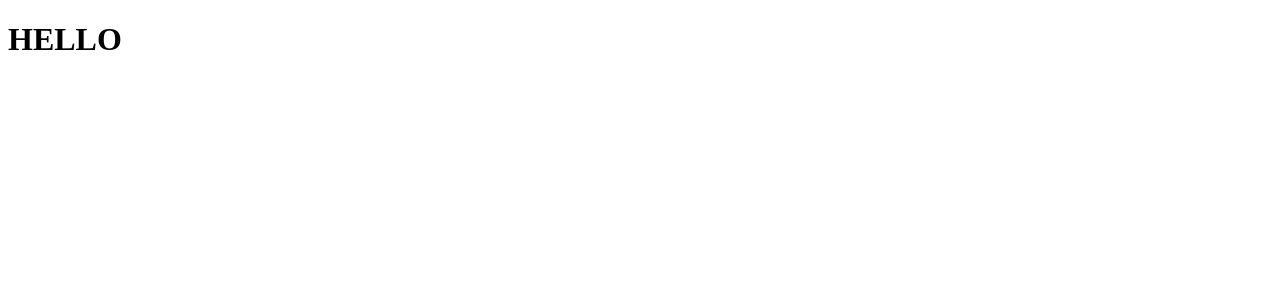
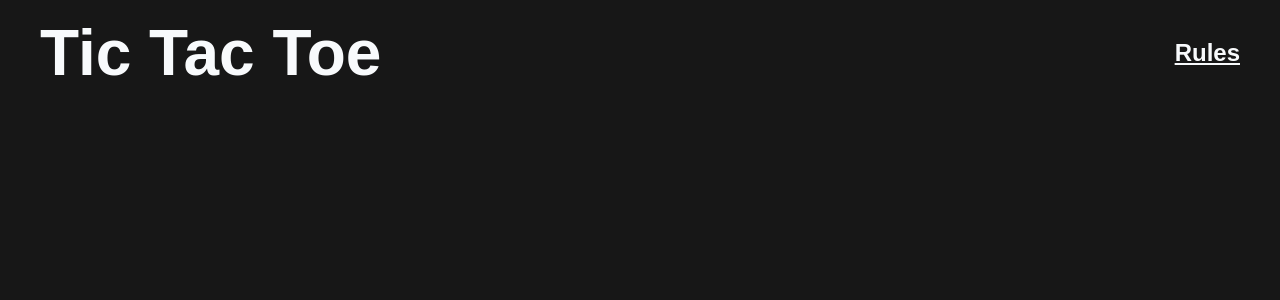
Before and after one commit to mjollnir03/Tic-Tac-Toe, a React (Vite) app in the folder tic-tac-toe/: page / in a window 1280 px wide. Shown: the top 300 px of the page. Built offline with nearby package versions, Linux system fonts and the light colour scheme.

Commit message:
implemented header

```diff
--- a/tic-tac-toe/src/App.css
+++ b/tic-tac-toe/src/App.css
@@ -0,0 +1,22 @@
+
+.header {
+    display: flex;
+    justify-content: space-between;
+    align-items: center;
+    padding: 0 2rem;
+    margin-top: 1rem;
+
+}
+
+.title {
+    font-size: 64px;
+    margin: 0;
+    font-weight: bold;
+}
+
+.rules {
+    font-size: 24px;
+    margin: 0;
+    font-weight: bold;
+    text-decoration: underline;
+}
--- a/tic-tac-toe/src/App.tsx
+++ b/tic-tac-toe/src/App.tsx
@@ -1,13 +1,14 @@
-
-import './App.css'
+import "./App.css";
 
 function App() {
-
-  return (
-    <>
-      <h1>HELLO</h1>
-    </>
-  )
+    return (
+        <>
+            <div className="header">
+                <p className="title">Tic Tac Toe</p>
+                <p className="rules">Rules</p>
+            </div>
+        </>
+    );
 }
 
-export default App
+export default App;
--- a/tic-tac-toe/src/index.css
+++ b/tic-tac-toe/src/index.css
@@ -0,0 +1,15 @@
+
+:root {
+    --bg-color: #171717;
+    --txt-color: #F8FAFC;
+    --txt-won-color: #4ADE80;
+    /* --txt-lost-color: (TBD); */
+
+}
+
+* {
+    background-color: var(--bg-color);
+    color: var(--txt-color);
+    font-family: sans-serif; /* Change Later -> Inter */
+
+}
```
